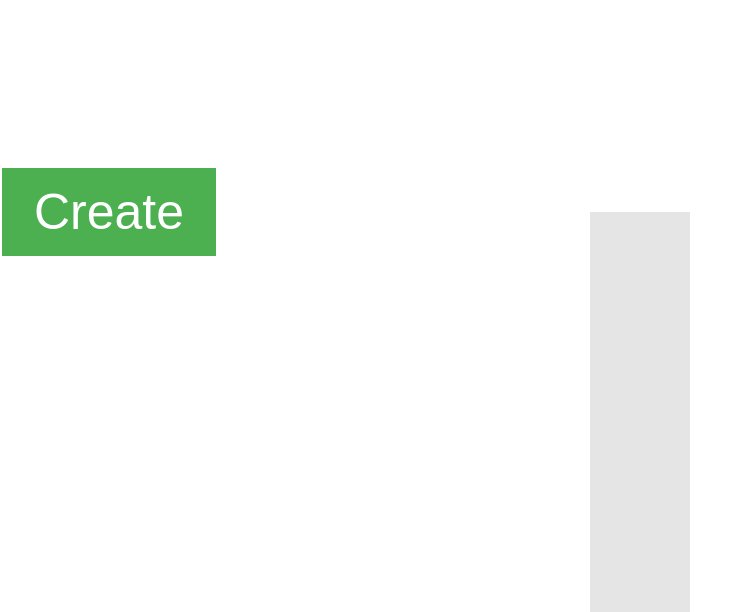
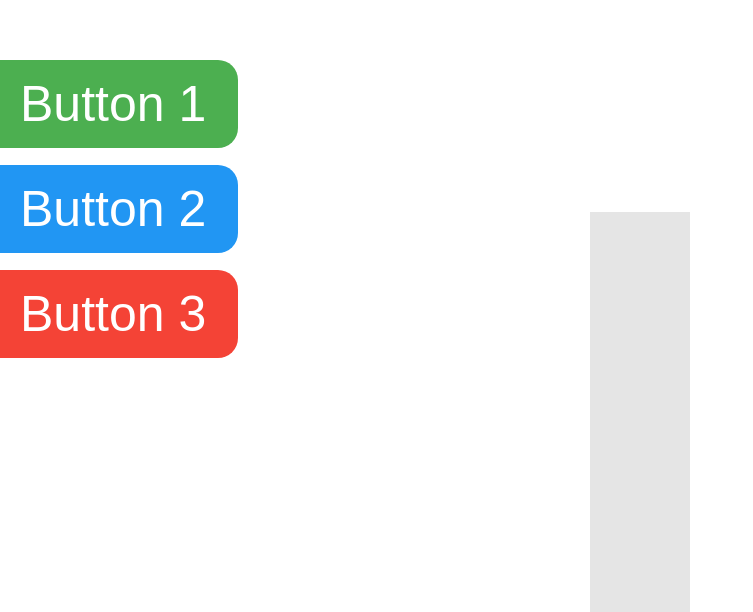
Before and after one commit to ferni2768/quickescape, a React (Create React App) app: page / in a window 1280 px wide. Shown: the part 188-800 px from the top of the page, without its empty margins (0-753 px from the left). Built offline with nearby package versions, Linux system fonts and the light colour scheme.

Commit message:
Added UI component along with rectangle color functionality

```diff
--- a/src/App.css
+++ b/src/App.css
@@ -62,15 +62,36 @@
     z-index: 1000;
 }
 
-.button {
+.ui-button {
     background-color: #4CAF50;
     border: none;
     color: white;
     padding: 15px 32px;
+    padding-left: 20px;
     text-align: center;
     text-decoration: none;
     display: inline-block;
     font-size: 50px;
-    margin: 4px 2px;
+    margin-bottom: 7px;
     cursor: pointer;
+
+    border-top-right-radius: 20px;
+    border-bottom-right-radius: 20px;
 }
+
+.ui-container {
+    position: fixed;
+    top: 0;
+    left: 0px;
+    height: 100%;
+    justify-content: center;
+    z-index: 1000;
+    display: flex;
+    flex-direction: column;
+    gap: 10px;
+    pointer-events: none;
+}
+
+.UI {
+    pointer-events: all;
+}
--- a/src/App.js
+++ b/src/App.js
@@ -4,7 +4,7 @@ import './App.css';
 import { Camera } from './components/Camera';
 import Rectangle from './components/Rectangle';
 import { useController } from '../src/Controller';
-import Button from './components/Button';
+import UI from './components/UI';
 
 function App() {
 
@@ -142,7 +142,7 @@ function App() {
 
   return (
     <div className="App">
-      <Button createRectangle={createRectangle} mouseFollowerRef={mouseFollowerRef} zoom={zoom} />
+      <UI createRectangle={createRectangle} mouseFollowerRef={mouseFollowerRef} zoom={zoom} />
       <animated.div
         className="room"
         style={{
@@ -183,6 +183,7 @@ function App() {
                 setRectangles={setRectangles}
                 getClientXY={getClientXY}
                 isDragging={rect.isDragging}
+                color={rect.color}
               />
             </React.Fragment>
           ))}
--- a/src/Controller.js
+++ b/src/Controller.js
@@ -15,7 +15,7 @@ export const useController = () => {
     }, []);
 
     // Function to create a new rectangle
-    const createRectangle = (x, y, height) => {
+    const createRectangle = (x, y, height, color) => {
         const newRectangle = {
             id: rectangles.length + 1,
             x: x,
@@ -24,6 +24,7 @@ export const useController = () => {
             isDragging: true,
             isResizing: false,
             showGhost: false,
+            color: color
         };
         setRectangles(prevRectangles => [...prevRectangles, newRectangle]);
         setActiveRectangle(newRectangle.id - 1);
--- a/src/components/Button.js
+++ b/src/components/Button.js
@@ -1,19 +1,22 @@
 import React from 'react';
 import '../App.css';
 
-const Button = ({ createRectangle, zoom, mouseFollowerRef }) => {
+const Button = ({ id, text, color, createRectangle, zoom, mouseFollowerRef }) => {
     const handleButtonClick = () => {
         // Calculate the position relative to the room
         const { offsetLeft, offsetTop } = mouseFollowerRef.current;
-        createRectangle((offsetLeft - 75 * zoom) / zoom, (offsetTop - 25 * zoom) / zoom, 50);
+        createRectangle((offsetLeft - 75 * zoom) / zoom, (offsetTop - 25 * zoom) / zoom, 50, color);
     };
 
     return (
-        <div className="button-container">
-            <button
-                className="UI button"
-                onMouseDown={handleButtonClick}>Create</button>
-        </div>
+        <button
+            id={`button-${id}`}
+            className="UI ui-button"
+            style={{ backgroundColor: color }}
+            onMouseDown={handleButtonClick}
+        >
+            {text}
+        </button>
     );
 };
 
--- a/src/components/Rectangle.js
+++ b/src/components/Rectangle.js
@@ -1,7 +1,8 @@
 import React, { useState, useEffect, useCallback } from 'react';
 import { useSpring, animated } from '@react-spring/web';
 
-const Rectangle = React.memo(({ viewportState, zoom, centerSectionRef, rect, adjustedMousePosition, gridSize, startX, rectangles, setRectangles, getClientXY, isDragging }) => {
+const Rectangle = React.memo(({ viewportState, zoom, centerSectionRef, rect, adjustedMousePosition, gridSize, startX,
+    rectangles, setRectangles, getClientXY, isDragging, color }) => {
 
     const [state, setState] = useState(0);
     const [isResizing, setIsResizing] = useState(false);
@@ -217,6 +218,7 @@ const Rectangle = React.memo(({ viewportState, zoom, centerSectionRef, rect, adj
                     }),
                     height: rectangleProps.height,
                     position: 'absolute',
+                    backgroundColor: color
                 }}
             />
 
@@ -227,7 +229,9 @@ const Rectangle = React.memo(({ viewportState, zoom, centerSectionRef, rect, adj
                         top: `${centerSectionRef.current ? Math.min(centerSectionRef.current.offsetHeight - rectangleState.height,
                             Math.max(0, Math.round(rectangleState.absolutePosition.y / gridSize) * gridSize)) : 0}px`,
                         position: 'absolute',
-                        height: rectangleState.height
+                        height: rectangleState.height,
+                        backgroundColor: color,
+                        opacity: 0.5
                     }}
                 />
             )}
--- /dev/null
+++ b/src/components/UI.js
@@ -0,0 +1,33 @@
+import React from 'react';
+import '../App.css';
+import Button from './Button'; // Import the Button component
+
+const UI = ({ createRectangle, zoom, mouseFollowerRef }) => {
+    const buttons = [
+        { id: 1, text: 'Button 1', color: '#4CAF50' },
+        { id: 2, text: 'Button 2', color: '#2196F3' },
+        { id: 3, text: 'Button 3', color: '#f44336' },
+    ];
+
+    return (
+        <div>
+            <div className="ui-container">
+                {
+                    buttons.map(button => (
+                        <Button
+                            key={button.id}
+                            id={button.id}
+                            text={button.text}
+                            color={button.color}
+                            createRectangle={createRectangle}
+                            zoom={zoom}
+                            mouseFollowerRef={mouseFollowerRef}
+                        />
+                    ))
+                }
+            </div >
+        </div >
+    );
+};
+
+export default UI;
```
